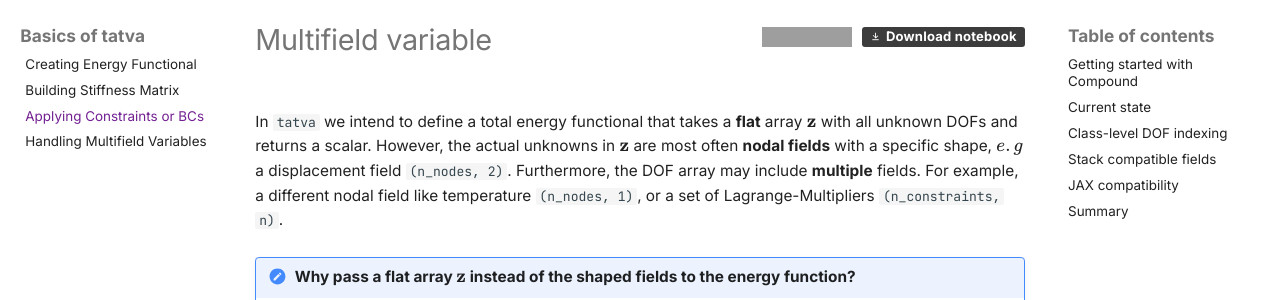
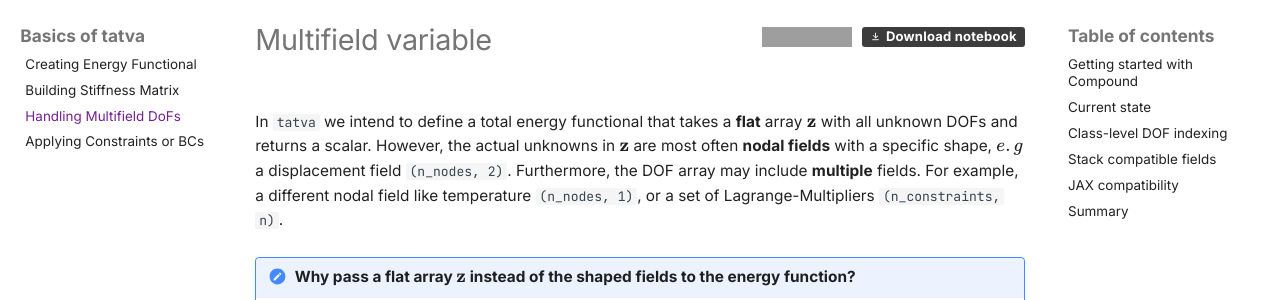
Before and after one commit to smec-ethz/tatva-docs, an MkDocs documentation site: the page built from docs/compound.md, in a window 1280 px wide. Shown: the part 120-420 px from the top of the page. Built offline with MkDocs 1.6.1 and Material for MkDocs 9.7.7, drawn with Linux system fonts in a browser that asks for light colours; comment, search, counter and statistics services are not loaded; grey boxes are pictures that could not be loaded.

Commit message:
wip: correcting the naming order

```diff
--- a/mkdocs.yml
+++ b/mkdocs.yml
@@ -128,8 +128,8 @@ nav:
   - Basics of tatva:
     - Creating Energy Functional: "operator.md"
     - Building Stiffness Matrix: "sparse.md"
-    - Applying Constraints or BCs: "compound.md"
-    - Handling Multifield Variables: "lifter.md"
+    - Handling Multifield DoFs: "compound.md"
+    - Applying Constraints or BCs: "lifter.md"
   - Examples:
       - Elasticity:
           - "examples/linear_elasticity.md"
```
